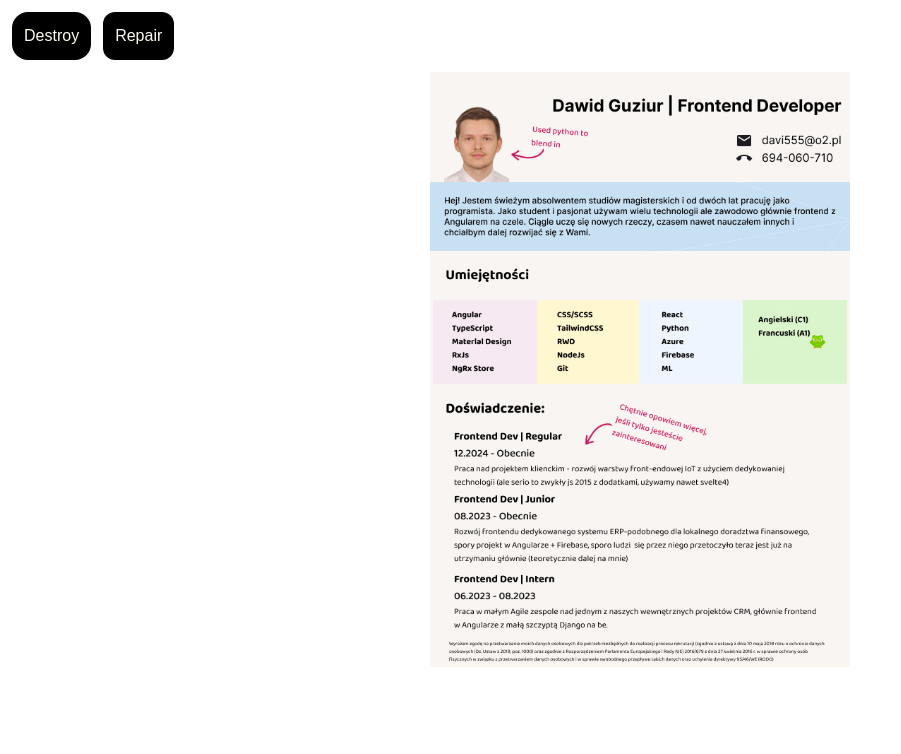
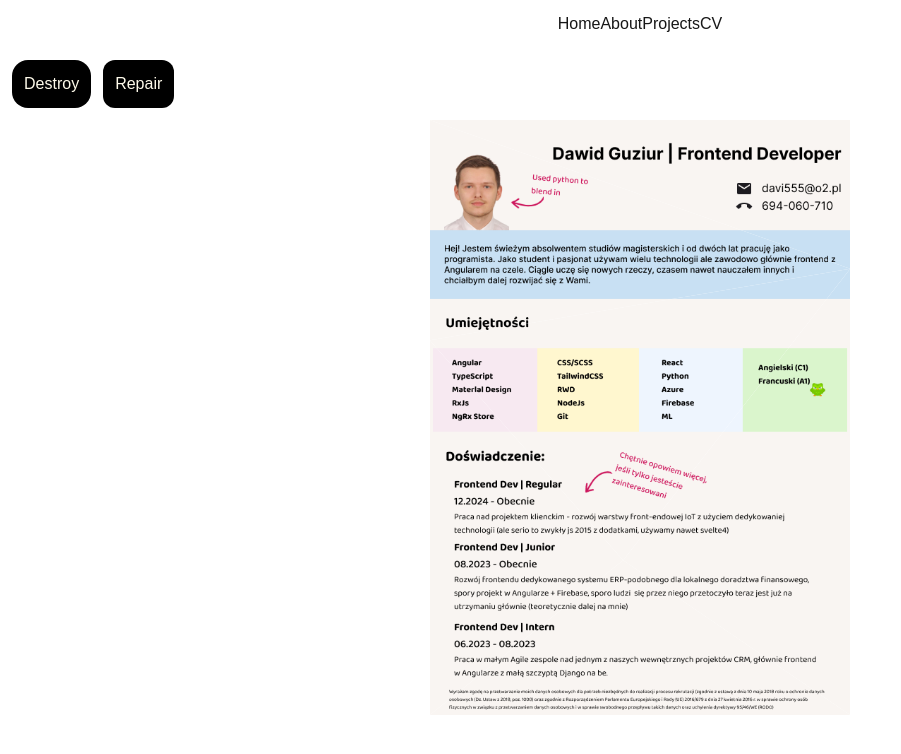
Before and after one commit to DGuziur/portfolio, a Next.js app: page /cv in a window 1280 px wide. Shown: the top 754 px of the page, without its empty margins (0-901 px from the left). Built offline with nearby package versions, Linux system fonts and the light colour scheme.

Commit message:
feat: create main navbar

```diff
--- /dev/null
+++ b/src/app/_components/main-nav.tsx
@@ -0,0 +1,14 @@
+import Link from "next/link";
+
+export default function MainNav() {
+  return (
+    <nav className="sticky top-0 p-3 flex justify-around">
+      <div>
+        <Link href="/">Home</Link>
+        <Link href="/">About</Link>
+        <Link href="cv">Projects</Link>
+        <Link href="cv">CV</Link>
+      </div>
+    </nav>
+  );
+}
--- a/src/app/layout.tsx
+++ b/src/app/layout.tsx
@@ -1,6 +1,7 @@
 import type { Metadata } from "next";
 import { Geist, Geist_Mono } from "next/font/google";
 import "./globals.css";
+import MainNav from "./_components/main-nav";
 
 const geistSans = Geist({
   variable: "--font-geist-sans",
@@ -27,6 +28,7 @@ export default function RootLayout({
       <body
         className={`${geistSans.variable} ${geistMono.variable} antialiased`}
       >
+        <MainNav />
         {children}
       </body>
     </html>
```
